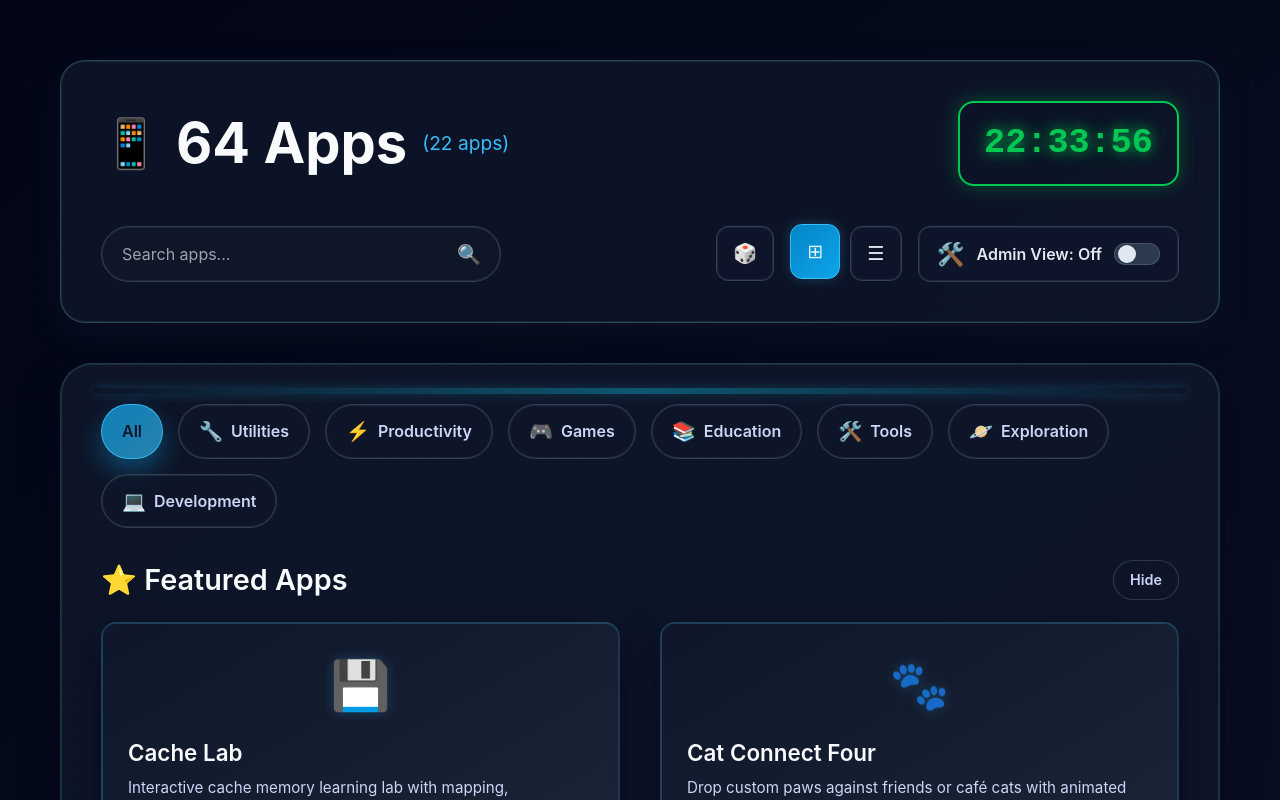
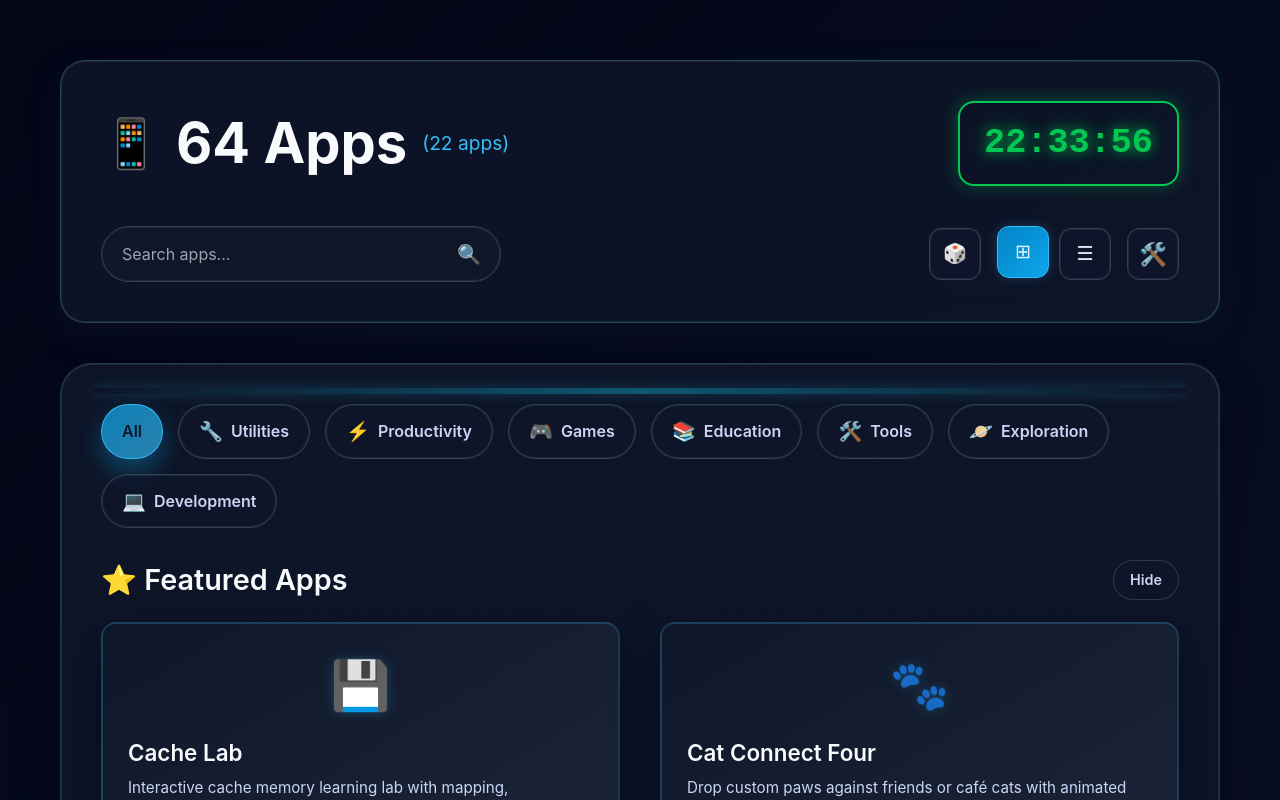
Before and after one commit to Hardik-S/g1, a React app: page /g1/ in a window 1280 px wide. Shown: the top 800 px of the page. Built offline with nearby package versions, Linux system fonts and the light colour scheme.

Commit message:
Align launcher header buttons

```diff
--- a/src/components/AppLauncher.css
+++ b/src/components/AppLauncher.css
@@ -268,7 +268,9 @@
   display: inline-flex;
   align-items: center;
   justify-content: center;
-  padding: 12px 16px;
+  width: 52px;
+  height: 52px;
+  padding: 0;
 }
 
 .app-launcher.mechanical-view .view-btn,
@@ -277,6 +279,27 @@
   border-color: #334155;
   color: #e2e8f0;
   box-shadow: inset 0 0 0 1px rgba(148, 163, 184, 0.12);
+}
+
+.app-launcher.mechanical-view .admin-toggle {
+  width: 52px;
+  height: 52px;
+  padding: 0;
+  justify-content: center;
+}
+
+.app-launcher.mechanical-view .admin-toggle-label,
+.app-launcher.mechanical-view .admin-toggle-switch {
+  position: absolute;
+  width: 1px;
+  height: 1px;
+  padding: 0;
+  margin: -1px;
+  overflow: hidden;
+  clip: rect(0, 0, 0, 0);
+  clip-path: inset(50%);
+  white-space: nowrap;
+  border: 0;
 }
 
 .app-launcher.mechanical-view .view-btn.active,
@@ -1125,7 +1148,7 @@
     justify-content: space-between;
   }
 
-  .admin-toggle {
+  .app-launcher.admin-view .admin-toggle {
     width: 100%;
     justify-content: center;
   }
--- a/src/components/AppLauncher/AppLauncherHeader.js
+++ b/src/components/AppLauncher/AppLauncherHeader.js
@@ -66,6 +66,7 @@ const AppLauncherHeader = ({
           className={`admin-toggle ${isAdminView ? 'active' : ''}`}
           onClick={onToggleAdminView}
           aria-pressed={isAdminView}
+          aria-label={isAdminView ? 'Disable admin view' : 'Enable admin view'}
         >
           <span className="admin-toggle-icon" aria-hidden="true">🛠️</span>
           <span className="admin-toggle-label">Admin View: {isAdminView ? 'On' : 'Off'}</span>
```
